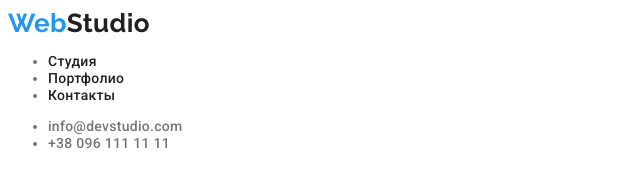
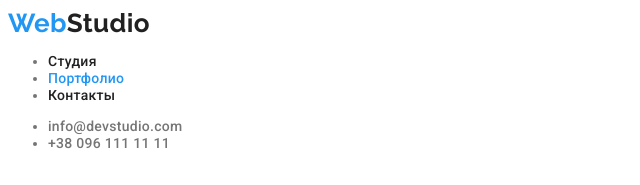
Before and after one commit to skynet3737/goit-markup-hw-02, a plain HTML site: page portfolio.html in a window 1280 px wide. Shown: the top 185 px of the page, 0-640 px from the left. Drawn offline with Linux system fonts and the light colour scheme.

Commit message:
Подсвечиват текущую страницу

```diff
--- a/css/styles.css
+++ b/css/styles.css
@@ -49,6 +49,11 @@ a {
   font-weight: 500;
   line-height: 1.14;
   letter-spacing: 0.02em;
+}
+
+.nav
+.link.current {
+  color: var(--third-color);
 }
 
 .contacts
--- a/portfolio.html
+++ b/portfolio.html
@@ -21,7 +21,7 @@
 
         <ul class="nav">
           <li><a class="link" href="./index.html">Студия</a></li>
-          <li><a class="link" href="./portfolio.html">Портфолио</a></li>
+          <li><a class="link current" href="./portfolio.html">Портфолио</a></li>
           <li><a class="link" href="/">Контакты</a></li>
         </ul>
       </nav>
```
Also changed, not shown: index.html (+1 -1 lines).
